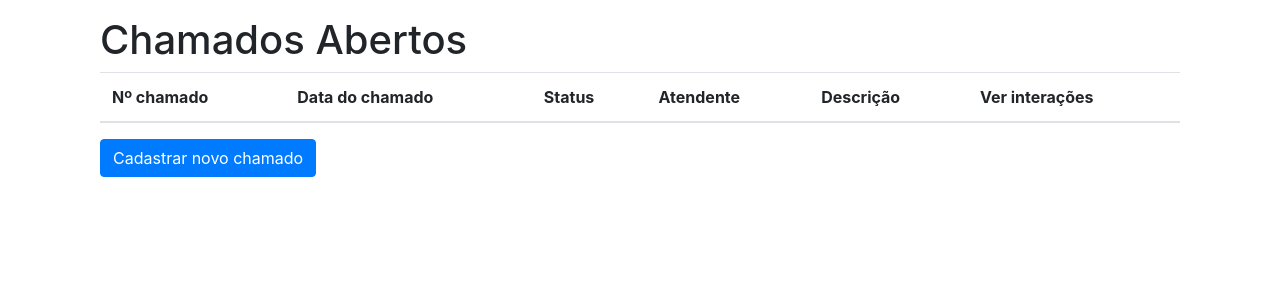
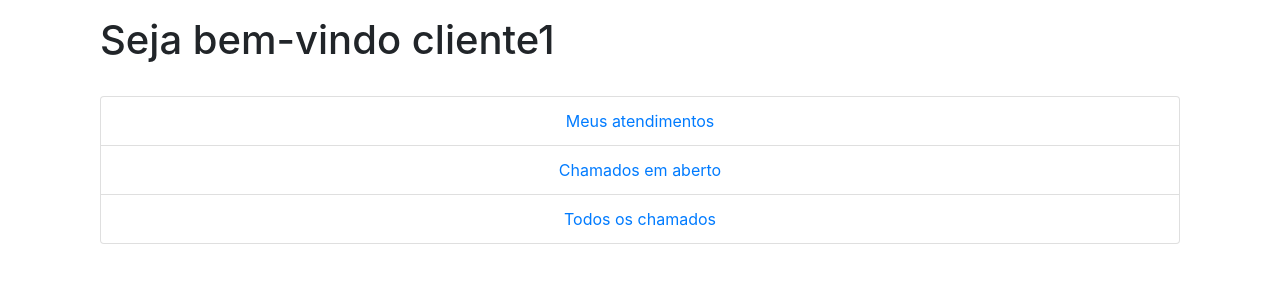
Before and after one commit to cesarmsj/help-desk-django, a Django app: page /atendente_home/ in a window 1280 px wide. Shown: the part 56-356 px from the top of the page. Run offline with Django 3.2, Linux system fonts and the light colour scheme; a user stored in the database is signed in; lists and menus that the app fills with data are empty; some libraries are stand-ins or nearby versions.

Commit message:
Na área do atendente é possível ir para três páginas distintas agora: 1- Meus atendimentos - filtra chamados que o atendente pegou 2- Chamados em aberto - filtra pelos chamados em aberto 3- Todos os chamados - apresenta todos os chamados

```diff
--- a/help_desk_django_project/helpdesk/templates/atendente/atendente_home.html
+++ b/help_desk_django_project/helpdesk/templates/atendente/atendente_home.html
@@ -3,45 +3,30 @@
 {% block content %}
 <div class="row">
     <div class="col-12">
-       <h1>Chamados Abertos</h1>
+       <h1>Seja bem-vindo {{ request.user.username  }}</h1>
      </div>
 </div>
-<div class="row">
+<div class="row mt-4">
     <div class="col-12">
-        <table class="table">
-            <thead>
-                <tr>
-                    <th>Nº chamado</th>
-                    <th>Data do chamado</th>
-                    <th>Status</th>
-                    <th>Atendente</th>
-                    <th>Descrição</th>
-                    <th>Ver interações</th>
-                </tr>
-            </thead>
-            <tbody>
-            {% for c in chamado %}
-                <tr>
-                    <td>{{ c.id }}</td>
-                    <td>{{ c.status }}</td>
-                    <td>{{ c.data_chamado }}</td>
-                    <td>{{ c.atendente }}</td>
-                    <td>{{ c.descricao }}</td>
-                    <td>
-                        <a href="{% url 'chamado_interacao_lista' pk=c.id %}">
-                            <i class="fas fa-info"></i>
-                        </a>
-                    </td>
-                </tr>
-            {% endfor %}
-            </tbody>
-        </table>
-        <a href="{% url 'chamado_create' pk=user.id %}">
-            <button type="submit" class="btn btn-primary">
-                Cadastrar novo chamado
-            </button>
-        </a>
+        <ul class="list-group">
+            <li class="list-group-item text-center">
+                <a href="{% url 'chamado_list' filter='atendente_logged' %}" class="text-decoration-none">
+                        Meus atendimentos
+                </a>
+            </li>
+            <li class="list-group-item text-center" class="text-decoration-none">
+                <a href="{% url 'chamado_list' filter='status_a' %}">
+                        Chamados em aberto
+                </a>
+            </li>
+            <li class="list-group-item text-center" class="text-decoration-none">
+                <a href="{% url 'chamado_list' filter='all' %}">
+                       Todos os chamados
+                </a>
+            </li>
+        </ul>
+
+
     </div>
 </div>
-
 {% endblock content %}
--- a/help_desk_django_project/helpdesk/templates/home/home.html
+++ b/help_desk_django_project/helpdesk/templates/home/home.html
@@ -11,8 +11,10 @@
                 <div id="home_text">Suporte 24/7</div>
         </div>
          <div class="row">
-                  {% if request.user.is_authenticated %}
+                  {% if profile == 'cliente' %}
                 <a class="nav-link" href="{% url 'cliente_home' %}">Acessar minha página</a>
+                 {% elif profile == 'atendente' %}
+                <a class="nav-link" href="{% url 'atendente_home' %}">Acessar minha página</a>
                   {% else %}
                  <p>Faz parte da nossa equipe? <a href="{% url 'atendente_login' %}">Ir para o portal do atendente</a></p>
                   {% endif %}
--- a/help_desk_django_project/helpdesk/urls.py
+++ b/help_desk_django_project/helpdesk/urls.py
@@ -1,4 +1,4 @@
-from django.urls import path
+from django.urls import path, re_path
 from .views import *
 
 urlpatterns = [
@@ -17,7 +17,7 @@ urlpatterns = [
 #    url(r'^cliente_update/(?P<pk>[0-9]+)', cliente_update, name='cliente_update'),
 #    path('cliente_delete/<str:pk>/', cliente_delete, name='cliente_delete'),
     path('chamado_create/<str:pk>/', chamado_create, name='chamado_create'),
-    path('chamado_list/', chamado_list, name='chamado_list'),
+    re_path('chamado_list/(?P<filter>\w+)/$', chamado_list, name='chamado_list'),
     path('chamado_interacao_list/<str:chamado>/', chamado_interacao_list, name='chamado_interacao_list'),
     path('chamado_interacao_create/<str:id_chamado>/', chamado_interacao_create, name='chamado_interacao_create'),
 ]
--- a/help_desk_django_project/helpdesk/views.py
+++ b/help_desk_django_project/helpdesk/views.py
@@ -65,8 +65,14 @@ def user_logout(request):
 
 #### HOME #####
 
-def home(request, template_name='home/home.html'):
-    return render(request, template_name)
+def home(request):
+    if request.user.is_authenticated:
+        if Atendente.objects.filter(user_id=request.user.id).exists():
+            profile = 'atendente'
+        elif Cliente.objects.filter(user_id=request.user.id).exists():
+            profile = 'cliente'
+    context = { 'profile': profile }
+    return render(request, 'home/home.html', context )
 
 @login_required(login_url='cliente_login')
 def cliente_home(request):
@@ -173,9 +179,17 @@ def chamado_interacao_list(request, chamado):
     return render(request, 'chamado_interacao/chamado_interacao_list.html', context)
 
 @login_required(login_url='cliente_login')
-def chamado_list(request):
-    cli = Cliente.objects.get(user_id=request.user.id)
-    chamado = Chamado.objects.filter(fk_cliente=cli.id)
+def chamado_list(request, filter):
+    if filter == 'atendente_logged':
+        cli = Atendente.objects.get(user_id=request.user.id)
+        chamado = Chamado.objects.filter(fk_atendente=cli.id)
+    elif filter == 'cliente_logged':
+        cli = Cliente.objects.get(user_id=request.user.id)
+        chamado = Chamado.objects.filter(fk_cliente=cli.id)
+    elif filter == 'status_a':
+        chamado = Chamado.objects.filter(status='A')
+    elif filter == 'all':
+        chamado = Chamado.objects.all
     context = {'chamado': chamado}
     return render(request, 'chamado/chamado_list.html', context)
 
```
Also changed, not shown: help_desk_django_project/db.sqlite3.
